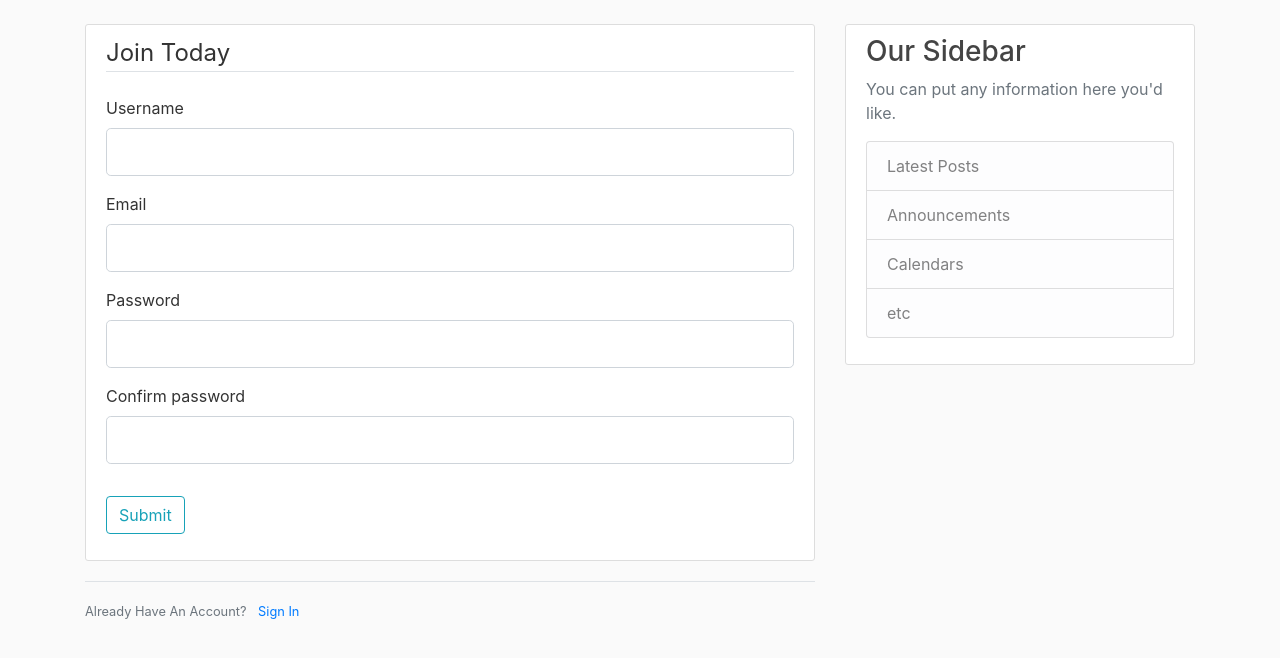
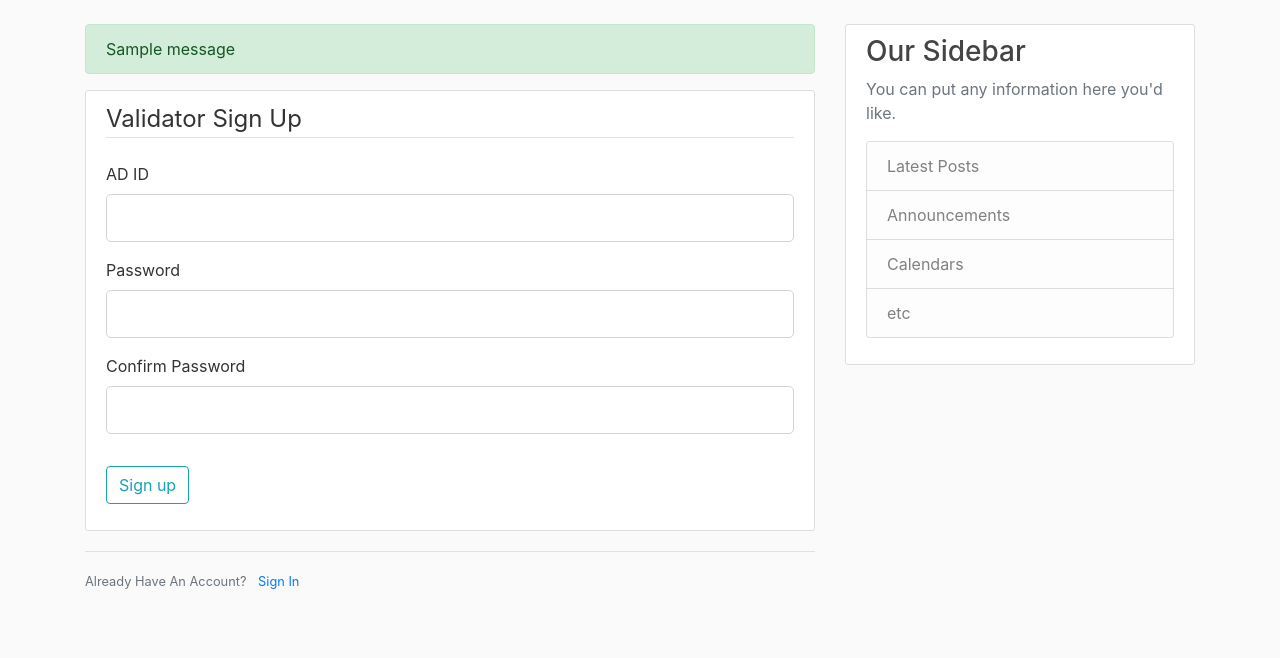
Before and after one commit to AHans30/Model-Repository-Flask-App, a Flask app: template templates/register.html in a window 1280 px wide. Shown: the part 56-714 px from the top of the page. Run offline with Flask 2, Linux system fonts and the light colour scheme; tables that the repository leaves empty hold one stand-in row (values such as "Sample post"); the template is opened without the code that fills it: values that come from a table or form of the project are taken from there, most other values are stand-ins (such as "Sample title", 1, 10 or a date in 2020); one stand-in notice (Sample message) is shown; form fields are guessed from the names that the template uses; parts of the project's set-up code (start-up, migrations or seed data) failed here and were passed over.

Commit message:
fix register auto submit bug

```diff
--- a/forms.py
+++ b/forms.py
@@ -1,7 +1,5 @@
 from flask_wtf import FlaskForm
-from wtforms import StringField
-from wtforms.fields.core import BooleanField
-from wtforms.fields.simple import PasswordField, SubmitField
+from wtforms import StringField, PasswordField, SubmitField, BooleanField
 from wtforms.validators import DataRequired, Length, EqualTo
 
 
--- a/templates/layout.html
+++ b/templates/layout.html
@@ -40,6 +40,15 @@
       <main role="main" class="container">
         <div class="row">
           <div class="col-md-8">
+            {% with messages = get_flashed_messages(with_categories=true) %}
+              {% if messages %}
+                {% for category, message in messages %}
+                  <div class="alert alert-{{category}}">
+                    {{ message }}
+                  </div>
+                {% endfor %}
+              {% endif %}
+            {% endwith %}
             {% block content %}{% endblock %}
           </div>
           <div class="col-md-4">
--- a/templates/register.html
+++ b/templates/register.html
@@ -4,32 +4,19 @@
         <form method="POST" action="">
             {{ form.hidden_tag() }}
             <fieldset class="form-group">
-                <legend class="border-bottom mb-4">Join Today</legend>
+                <legend class="border-bottom mb-4">Validator Sign Up</legend>
                 <div class="form-group">
-                    {{ form.username.label(class="form-control-label") }}
+                    {{ form.ad_id.label(class="form-control-label") }}
 
-                    {% if form.username.errors %}
-                        {{ form.username(class="form-control form-control-lg is-invalid") }}
+                    {% if form.ad_id.errors %}
+                        {{ form.ad_id(class="form-control form-control-lg is-invalid") }}
                         <div class="invalid-feedback">
-                            {% for error in form.username.errors %}
+                            {% for error in form.ad_id.errors %}
                                 <span>{{ error }}</span>
                             {% endfor %}
                         </div>
                     {% else %}
-                        {{ form.username(class="form-control form-control-lg") }}
-                    {% endif %}
-                </div>
-                <div class="form-group">
-                    {{ form.email.label(class="form-control-label") }}
-                    {% if form.email.errors %}
-                        {{ form.email(class="form-control form-control-lg is-invalid") }}
-                        <div class="invalid-feedback">
-                            {% for error in form.email.errors %}
-                                <span>{{ error }}</span>
-                            {% endfor %}
-                        </div>
-                    {% else %}
-                        {{ form.email(class="form-control form-control-lg") }}
+                        {{ form.ad_id(class="form-control form-control-lg") }}
                     {% endif %}
                 </div>
                 <div class="form-group">
--- a/validation_app.py
+++ b/validation_app.py
@@ -1,8 +1,46 @@
-from flask import Flask, render_template, url_for
-from forms import RegistraionForm, LoginForm
+from datetime import datetime
+from flask import Flask, render_template, url_for, flash, redirect
+from flask_sqlalchemy import SQLAlchemy
+import sqlalchemy
+from sqlalchemy.orm import backref
+#from flask.helpers import flash
+from forms import RegistrationForm, LoginForm
+
 app = Flask(__name__)
 
 app.config['SECRET_KEY'] = '40702441b4d60a037091caa7349a0dac'
+
+POSTGRES = {
+    'user': 'postgres',
+    'pw': 'password',
+    'db': 'model_repository',
+    'host': 'localhost',
+    'port': '5432',
+}
+app.config['SQLALCHEMY_DATABASE_URI'] = "postgresql://" + POSTGRES['user'] + ":" + \
+    POSTGRES['pw'] + "@" + POSTGRES['host'] + ":" + POSTGRES['port'] + "/" + POSTGRES['db']
+db = SQLAlchemy(app)
+
+class User(db.Model):
+    ad_id = db.Column(db.Integer, primary_key = True)
+    password = db.Column(db.String(60), nullable = False)
+    scorecards = db.relationship('Scorecard', backref = 'validator', lazy = True)
+
+    def __repr__(self):
+        return f"User({self.ad_id})"
+
+class Scorecard(db.Model):
+    id = db.Column(db.Integer, primary_key = True)
+    product = db.Column(db.String(60), nullable = False)
+    type = db.Column(db.String(60), nullable = False)
+    deployment_date = db.Column(db.DateTime, nullable = False, default = datetime.utcnow)
+    discrimatory_power = db.Column(db.String(12), nullable = False)
+    psi = db.Column(db.String(12), nullable = False)
+    final_rating = db.Column(db.String(12), nullable = False)
+    validator_id = db.Column(db.Integer, db.ForeignKey('user.ad_id'), nullable = False)
+
+    def __repr__(self):
+        return f"Scorecard({self.id}, {self.product}, {self.type})"
 
 scorecards = [
     {
@@ -34,9 +72,12 @@
 def about():
     return render_template("about.html", title = "About Us")
 
-@app.route("/register")
+@app.route("/register", methods = ['GET', 'POST'])
 def register():
-    form = RegistraionForm()
+    form = RegistrationForm()
+    if form.validate_on_submit:
+        flash(f"Account created for {form.ad_id.data}!", category='success')
+        return redirect(url_for('home'))
     return render_template("register.html", title = "Registration", form=form)
 
 @app.route("/login")
```
Also changed, not shown: __init__.py (added).
